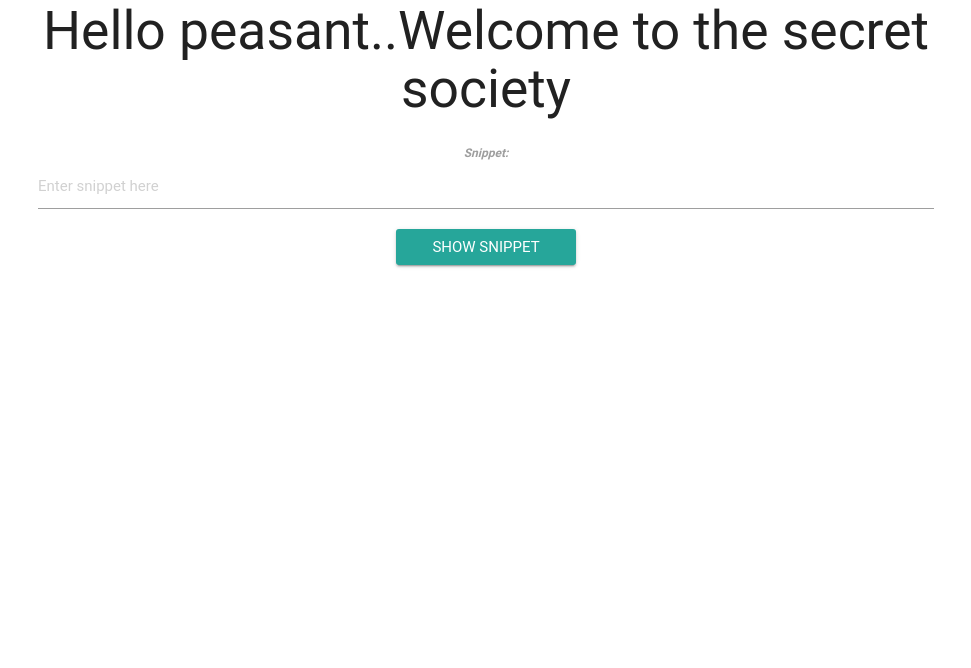
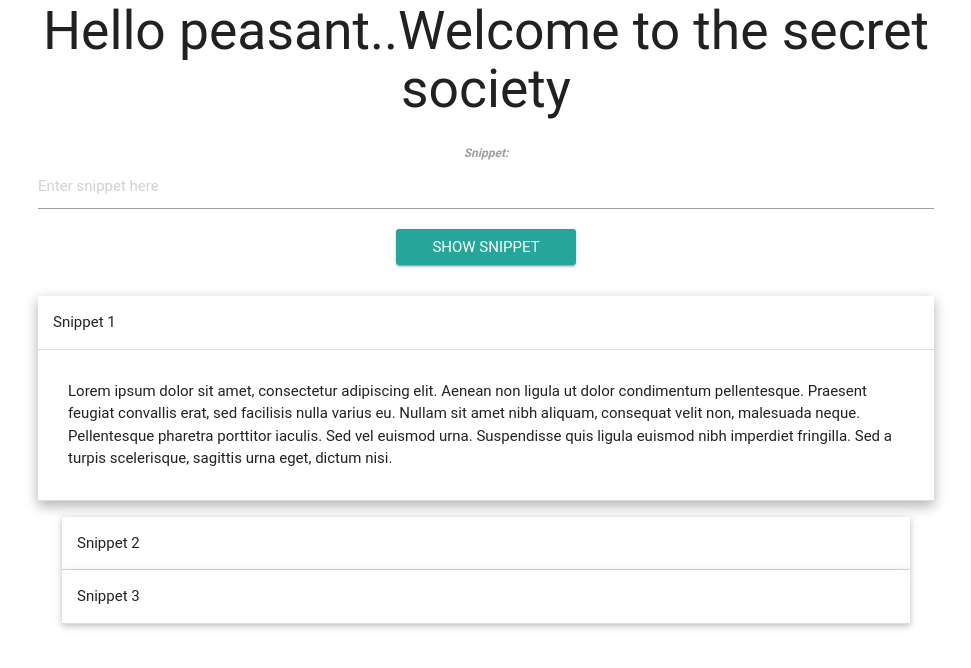
Before and after one commit to ucl-no0bs/Website-Stable, a PHP site: page /view/view_home.php in a window 1280 px wide. Shown: the part 89-757 px from the top of the page, without its empty margins (154-1125 px from the left). Run offline with PHP 8.4, Linux system fonts and the light colour scheme; some libraries are stand-ins or nearby versions; some web fonts are replaced.

Commit message:
Added template section for snippets.

```diff
--- a/view/view_home.php
+++ b/view/view_home.php
@@ -23,13 +23,33 @@
     </div>
   </nav>
 
-  <div class="container center">
+  <div class="container">
+    <div class="center">
     <h2>Hello peasant..Welcome to the secret society</h2>
     <form action="../controller/controller_home_addSnippet.php" method="post">
         <label><b><i>Snippet: </i></b></label>
         <input type="text" name="snippet" placeholder="Enter snippet here">
         <input class="btn waves-effect waves-light" type="submit" value="show snippet"/>
     </form>
+    </div>
+
+    <div class="section">
+    <ul class="collapsible popout" data-collapsible="accordion">
+      <li>
+        <div class="collapsible-header active">Snippet 1</div>
+        <div class="collapsible-body">Lorem ipsum dolor sit amet, consectetur adipiscing elit. Aenean non ligula ut dolor condimentum pellentesque. Praesent feugiat convallis erat, sed facilisis nulla varius eu. Nullam sit amet nibh aliquam, consequat velit non, malesuada neque. Pellentesque pharetra porttitor iaculis. Sed vel euismod urna. Suspendisse quis ligula euismod nibh imperdiet fringilla. Sed a turpis scelerisque, sagittis urna eget, dictum nisi.</div>
+      </li>
+      <li>
+        <div class="collapsible-header">Snippet 2</div>
+        <div class="collapsible-body">In vel augue sit amet felis facilisis fringilla. Ut ut tellus est. Aliquam vestibulum euismod pharetra. Mauris iaculis lacus eu urna placerat eleifend. Mauris scelerisque velit elit, vel maximus nunc blandit egestas. Nullam at condimentum diam, nec auctor velit. Aliquam lacinia placerat libero eu ullamcorper. Praesent at faucibus velit, molestie laoreet sem. Sed porttitor pharetra libero, ac molestie odio laoreet in. Praesent scelerisque velit vitae lacus placerat, ac tempus ligula ullamcorper. Aliquam ac nisl diam.</div>
+      </li>
+      <li>
+        <div class="collapsible-header">Snippet 3</div>
+        <div class="collapsible-body">Duis mollis, libero ac sodales vehicula, libero lorem pulvinar purus, sed finibus risus elit sed tortor. Integer est lacus, elementum id egestas nec, convallis non metus. Duis et nisi eu felis elementum sodales. Mauris vel dolor ut elit vehicula dignissim. Sed gravida justo et turpis bibendum tincidunt. Maecenas vestibulum efficitur ultricies. Donec et sem et eros cursus vehicula a at massa. Suspendisse velit velit, ullamcorper quis est nec, tempor bibendum sem. Nunc porta, lectus ut mattis cursus, orci odio suscipit dolor, ac ultrices massa metus et orci. Vivamus finibus nibh vitae eros hendrerit rutrum. Proin ultricies faucibus mi, eget pharetra nulla rhoncus ut. Aenean placerat sem in augue tempus, et malesuada turpis dignissim. Vivamus efficitur sit amet nunc vel ullamcorper.</div>
+      </li>
+    <ul>
+    </div>
+
   </div>
 
   <ul id="user_menu" class="dropdown-content">
```
